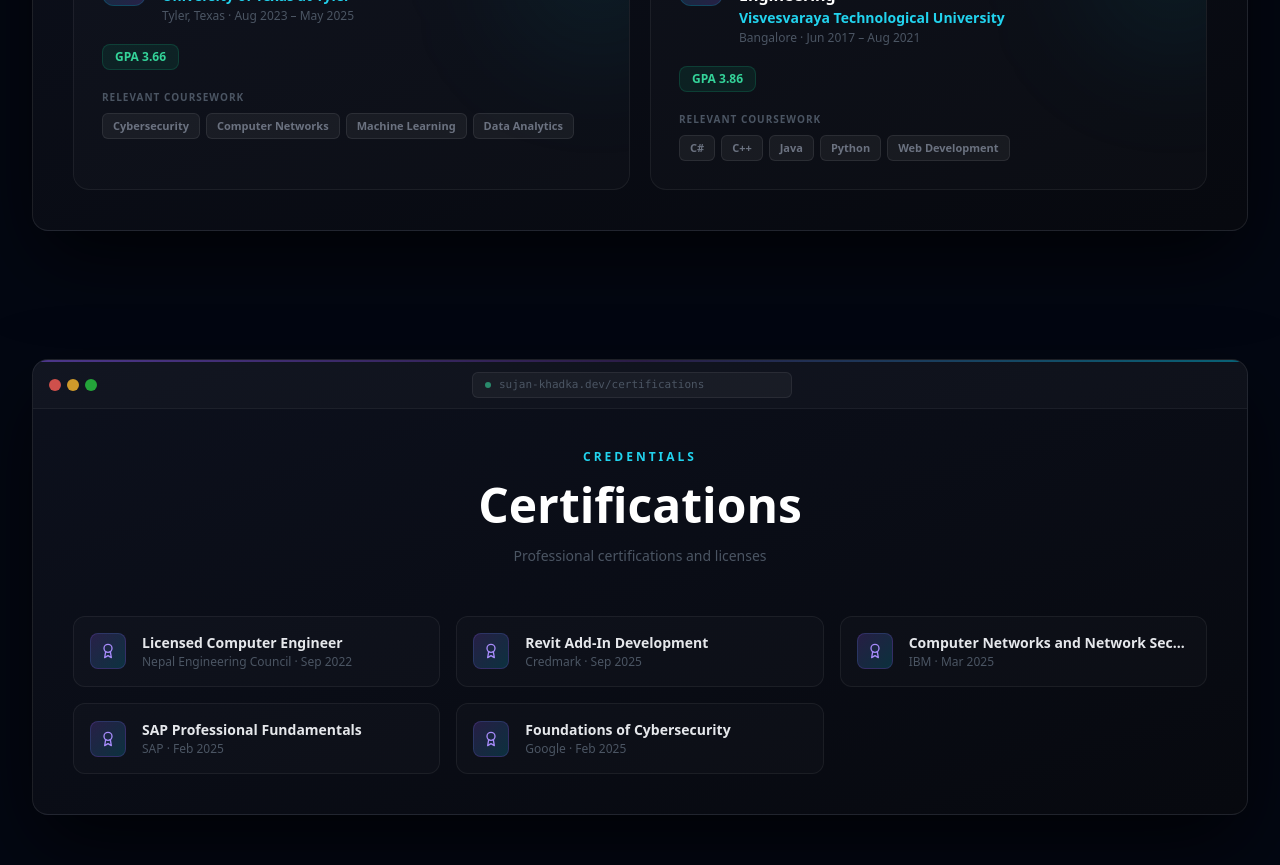
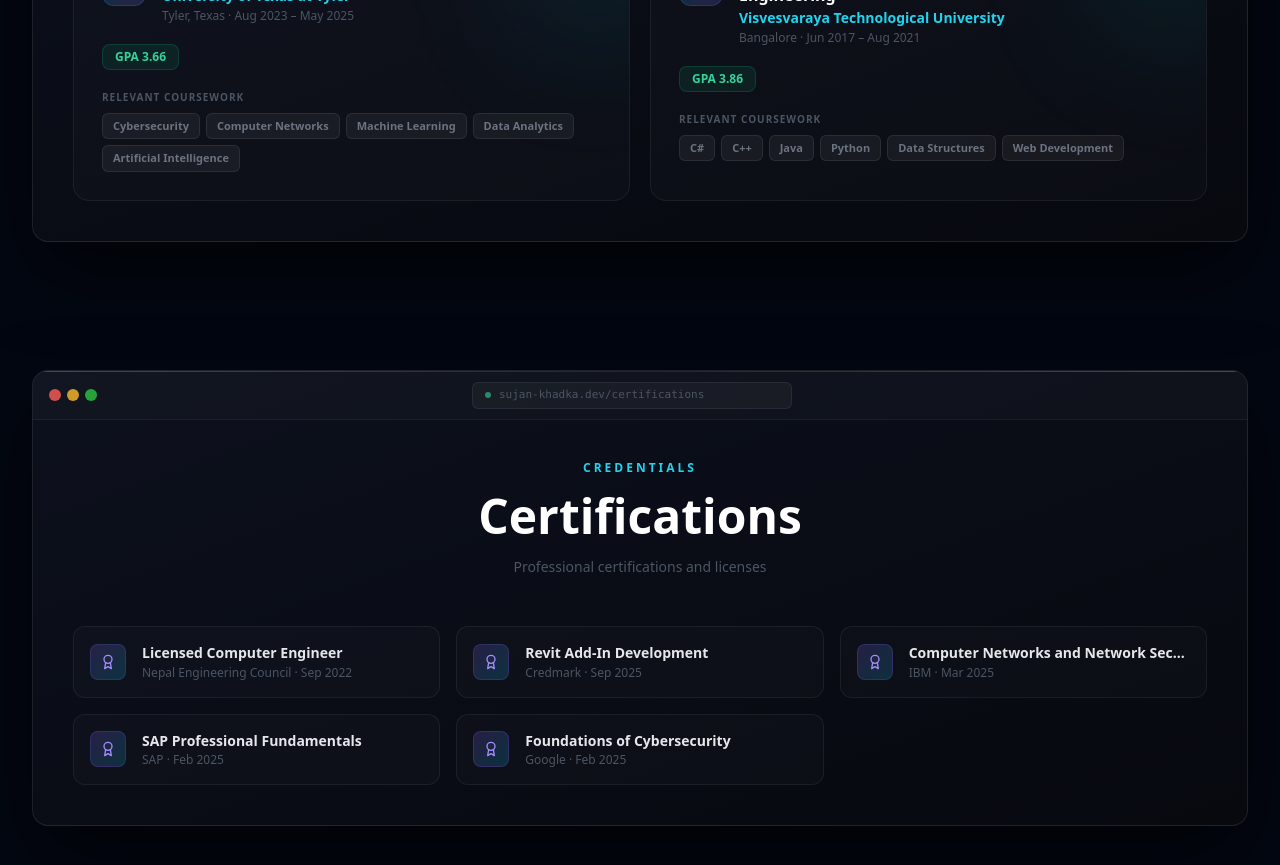
Before and after one commit to sujansync/portfolio, a React (Vite) app: page / in a window 1280 px wide. Shown: the part 5140-6005 px from the top of the page. Built offline with nearby package versions, Linux system fonts and the light colour scheme.

Commit message:
Updated Education CourseWork

```diff
--- a/App.jsx
+++ b/App.jsx
@@ -149,7 +149,7 @@ export default function Portfolio() {
       location: 'Tyler, Texas',
       period: 'Aug 2023 – May 2025',
       gpa: '3.66',
-      courses: ['Cybersecurity', 'Computer Networks', 'Machine Learning', 'Data Analytics'],
+      courses: ['Cybersecurity', 'Computer Networks', 'Machine Learning', 'Data Analytics', 'Artificial Intelligence'],
     },
     {
       degree: 'Bachelor of Engineering – Computer Science & Engineering',
@@ -157,7 +157,7 @@ export default function Portfolio() {
       location: 'Bangalore',
       period: 'Jun 2017 – Aug 2021',
       gpa: '3.86',
-      courses: ['C#', 'C++', 'Java', 'Python', 'Web Development'],
+      courses: ['C#', 'C++', 'Java', 'Python','Data Structures', 'Web Development'],
     },
   ];
 
```
